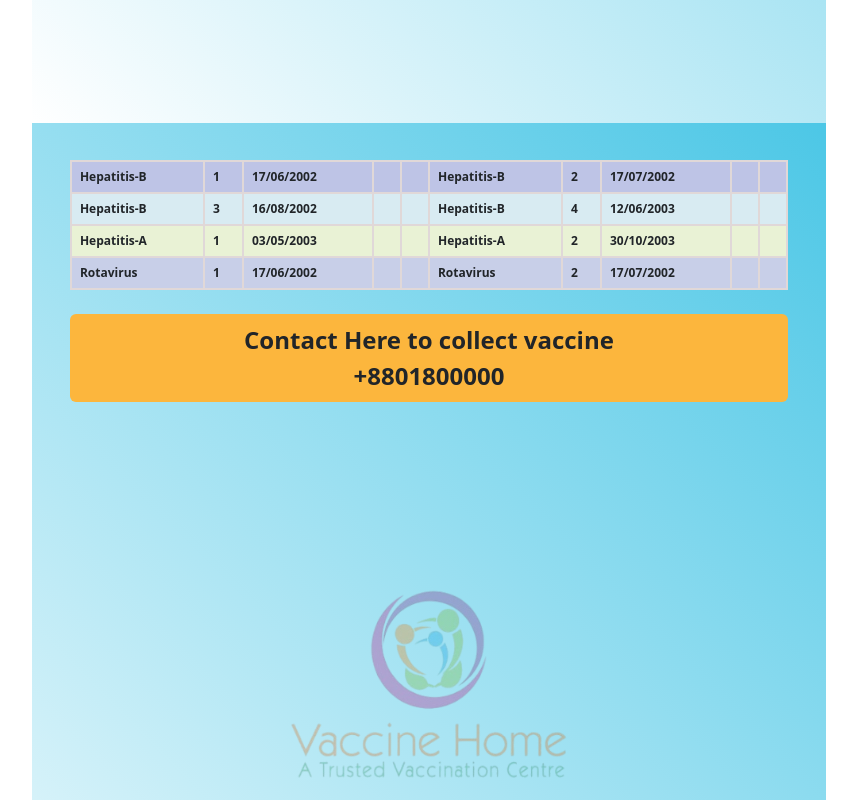
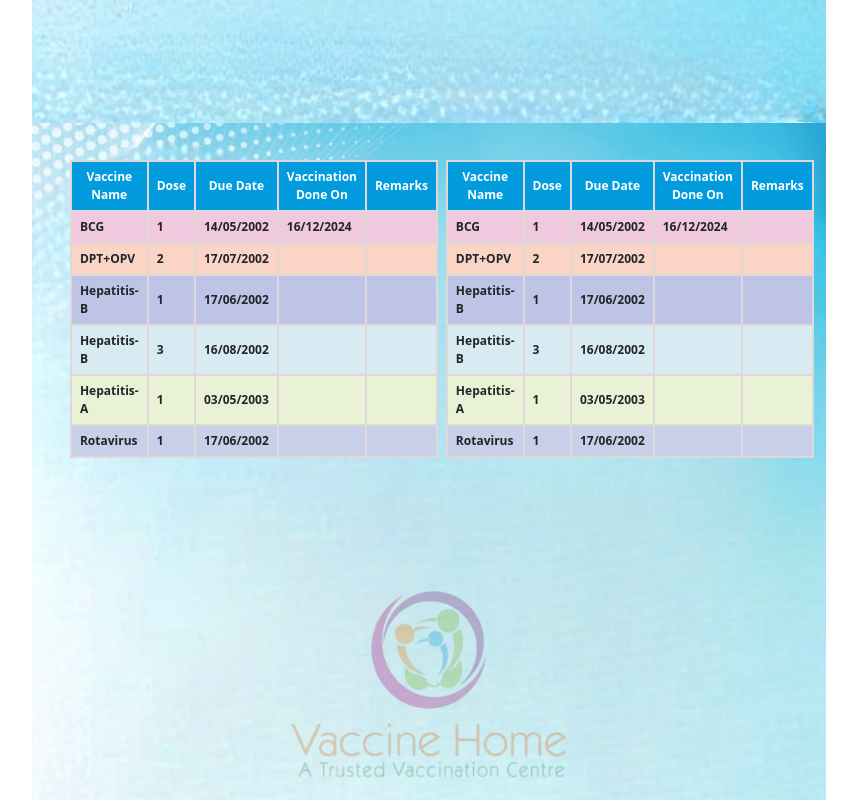
Before and after one commit to SajmulHossain/vaccine-table, a plain HTML site: page index.html in a window 1280 px wide. Shown: the part 1000-1800 px from the top of the page, without its empty margins (211-1068 px from the left). Drawn offline with nearby package versions, Linux system fonts and the light colour scheme.

Commit message:
almost completed

```diff
--- a/index.html
+++ b/index.html
@@ -20,21 +20,23 @@
         width: 210mm;
         height: 297mm;
         margin: auto;
-        position: relative;
       }
 
       .page {
         width: 100%;
         height: 100%;
         padding: 10mm;
-        box-sizing: border-box;
         position: relative;
-        background: rgb(76, 199, 230);
+        /* background: rgb(76, 199, 230);
         background: linear-gradient(
           225deg,
           rgba(76, 199, 230, 1) 0%,
           rgba(255, 255, 255, 0.6111694677871149) 100%
-        );
+        ); */
+
+        background-image: url('./assets/bg.jpeg');
+        background-position: center;
+        background-size: cover;
       }
 
       .watermark {
@@ -109,11 +111,6 @@
               <td>17/07/2002</td>
               <td></td>
               <td></td>
-              <!-- <td>DPT+OPV</td>
-              <td>3</td>
-              <td>16/08/2002</td>
-              <td></td>
-              <td></td> -->
             </tr>
             <tr style="background-color: #bec4e6">
               <td>Hepatitis-B</td>
@@ -121,11 +118,6 @@
               <td>17/06/2002</td>
               <td></td>
               <td></td>
-              <!-- <td>Hepatitis-B</td>
-              <td>2</td>
-              <td>17/07/2002</td>
-              <td></td>
-              <td></td> -->
             </tr>
             <tr style="background-color: #d8ebf2">
               <td>Hepatitis-B</td>
@@ -133,11 +125,6 @@
               <td>16/08/2002</td>
               <td></td>
               <td></td>
-              <!-- <td>Hepatitis-B</td>
-              <td>4</td>
-              <td>12/06/2003</td>
-              <td></td>
-              <td></td> -->
             </tr>
             <tr style="background-color: #e9f2d5">
               <td>Hepatitis-A</td>
@@ -145,11 +132,6 @@
               <td>03/05/2003</td>
               <td></td>
               <td></td>
-              <!-- <td>Hepatitis-A</td>
-              <td>2</td>
-              <td>30/10/2003</td>
-              <td></td>
-              <td></td> -->
             </tr>
             <tr style="background-color: #c8cfe8">
               <td>Rotavirus</td>
@@ -157,11 +139,6 @@
               <td>17/06/2002</td>
               <td></td>
               <td></td>
-              <!-- <td>Rotavirus</td>
-              <td>2</td>
-              <td>17/07/2002</td>
-              <td></td>
-              <td></td> -->
             </tr>
             <tr style="background-color: #f0c9de">
               <td>BCG</td>
@@ -169,11 +146,6 @@
               <td>14/05/2002</td>
               <td>16/12/2024</td>
               <td></td>
-              <!-- <td>DPT+OPV</td>
-              <td>1</td>
-              <td>17/06/2002</td>
-              <td>16/12/2024</td>
-              <td></td> -->
             </tr>
             <tr style="background-color: #fad5c5">
               <td>DPT+OPV</td>
@@ -181,11 +153,6 @@
               <td>17/07/2002</td>
               <td></td>
               <td></td>
-              <!-- <td>DPT+OPV</td>
-              <td>3</td>
-              <td>16/08/2002</td>
-              <td></td>
-              <td></td> -->
             </tr>
             <tr style="background-color: #bec4e6">
               <td>Hepatitis-B</td>
@@ -193,11 +160,6 @@
               <td>17/06/2002</td>
               <td></td>
               <td></td>
-              <!-- <td>Hepatitis-B</td>
-              <td>2</td>
-              <td>17/07/2002</td>
-              <td></td>
-              <td></td> -->
             </tr>
             <tr style="background-color: #d8ebf2">
               <td>Hepatitis-B</td>
@@ -205,11 +167,6 @@
               <td>16/08/2002</td>
               <td></td>
               <td></td>
-              <!-- <td>Hepatitis-B</td>
-              <td>4</td>
-              <td>12/06/2003</td>
-              <td></td>
-              <td></td> -->
             </tr>
             <tr style="background-color: #e9f2d5">
               <td>Hepatitis-A</td>
@@ -217,11 +174,6 @@
               <td>03/05/2003</td>
               <td></td>
               <td></td>
-              <!-- <td>Hepatitis-A</td>
-              <td>2</td>
-              <td>30/10/2003</td>
-              <td></td>
-              <td></td> -->
             </tr>
             <tr style="background-color: #c8cfe8">
               <td>Rotavirus</td>
@@ -229,11 +181,6 @@
               <td>17/06/2002</td>
               <td></td>
               <td></td>
-              <!-- <td>Rotavirus</td>
-              <td>2</td>
-              <td>17/07/2002</td>
-              <td></td>
-              <td></td> -->
             </tr>
             <tr style="background-color: #f0c9de">
               <td>BCG</td>
@@ -241,11 +188,6 @@
               <td>14/05/2002</td>
               <td>16/12/2024</td>
               <td></td>
-              <!-- <td>DPT+OPV</td>
-              <td>1</td>
-              <td>17/06/2002</td>
-              <td>16/12/2024</td>
-              <td></td> -->
             </tr>
             <tr style="background-color: #fad5c5">
               <td>DPT+OPV</td>
@@ -253,11 +195,6 @@
               <td>17/07/2002</td>
               <td></td>
               <td></td>
-              <!-- <td>DPT+OPV</td>
-              <td>3</td>
-              <td>16/08/2002</td>
-              <td></td>
-              <td></td> -->
             </tr>
             <tr style="background-color: #bec4e6">
               <td>Hepatitis-B</td>
@@ -265,11 +202,6 @@
               <td>17/06/2002</td>
               <td></td>
               <td></td>
-              <!-- <td>Hepatitis-B</td>
-              <td>2</td>
-              <td>17/07/2002</td>
-              <td></td>
-              <td></td> -->
             </tr>
             <tr style="background-color: #d8ebf2">
               <td>Hepatitis-B</td>
@@ -277,11 +209,6 @@
               <td>16/08/2002</td>
               <td></td>
               <td></td>
-              <!-- <td>Hepatitis-B</td>
-              <td>4</td>
-              <td>12/06/2003</td>
-              <td></td>
-              <td></td> -->
             </tr>
             <tr style="background-color: #e9f2d5">
               <td>Hepatitis-A</td>
@@ -289,11 +216,6 @@
               <td>03/05/2003</td>
               <td></td>
               <td></td>
-              <!-- <td>Hepatitis-A</td>
-              <td>2</td>
-              <td>30/10/2003</td>
-              <td></td>
-              <td></td> -->
             </tr>
             <tr style="background-color: #c8cfe8">
               <td>Rotavirus</td>
@@ -301,11 +223,6 @@
               <td>17/06/2002</td>
               <td></td>
               <td></td>
-              <!-- <td>Rotavirus</td>
-              <td>2</td>
-              <td>17/07/2002</td>
-              <td></td>
-              <td></td> -->
             </tr>
             <tr style="background-color: #f0c9de">
               <td>BCG</td>
@@ -313,11 +230,6 @@
               <td>14/05/2002</td>
               <td>16/12/2024</td>
               <td></td>
-              <!-- <td>DPT+OPV</td>
-              <td>1</td>
-              <td>17/06/2002</td>
-              <td>16/12/2024</td>
-              <td></td> -->
             </tr>
             <tr style="background-color: #fad5c5">
               <td>DPT+OPV</td>
@@ -325,11 +237,6 @@
               <td>17/07/2002</td>
               <td></td>
               <td></td>
-              <!-- <td>DPT+OPV</td>
-              <td>3</td>
-              <td>16/08/2002</td>
-              <td></td>
-              <td></td> -->
             </tr>
 
           </tbody>
@@ -591,17 +498,39 @@
       </div>
       <div class="page">
         <div class="watermark"></div>
-        <table>
+        <div class="d-flex gap-2">
+          <table>
+          <thead
+            class="text-white"
+            style="background-color: var(--accent-color)"
+          >
+            <tr>
+              <th>Vaccine Name</th>
+              <th>Dose</th>
+              <th>Due Date</th>
+              <th>Vaccination Done On</th>
+              <th>Remarks</th>
+            </tr>
+          </thead>
           <tbody>
-<tr style="background-color: #bec4e6">
+            <tr style="background-color: #f0c9de">
+              <td>BCG</td>
+              <td>1</td>
+              <td>14/05/2002</td>
+              <td>16/12/2024</td>
+              <td></td>
+            </tr>
+            <tr style="background-color: #fad5c5">
+              <td>DPT+OPV</td>
+              <td>2</td>
+              <td>17/07/2002</td>
+              <td></td>
+              <td></td>
+            </tr>
+            <tr style="background-color: #bec4e6">
               <td>Hepatitis-B</td>
               <td>1</td>
               <td>17/06/2002</td>
-              <td></td>
-              <td></td>
-              <td>Hepatitis-B</td>
-              <td>2</td>
-              <td>17/07/2002</td>
               <td></td>
               <td></td>
             </tr>
@@ -611,9 +540,64 @@
               <td>16/08/2002</td>
               <td></td>
               <td></td>
+            </tr>
+            <tr style="background-color: #e9f2d5">
+              <td>Hepatitis-A</td>
+              <td>1</td>
+              <td>03/05/2003</td>
+              <td></td>
+              <td></td>
+            </tr>
+            <tr style="background-color: #c8cfe8">
+              <td>Rotavirus</td>
+              <td>1</td>
+              <td>17/06/2002</td>
+              <td></td>
+              <td></td>
+            </tr>
+
+          </tbody>
+        </table>
+
+        <table>
+          <thead
+            class="text-white"
+            style="background-color: var(--accent-color)"
+          >
+            <tr>
+              <th>Vaccine Name</th>
+              <th>Dose</th>
+              <th>Due Date</th>
+              <th>Vaccination Done On</th>
+              <th>Remarks</th>
+            </tr>
+          </thead>
+          <tbody>
+            <tr style="background-color: #f0c9de">
+              <td>BCG</td>
+              <td>1</td>
+              <td>14/05/2002</td>
+              <td>16/12/2024</td>
+              <td></td>
+            </tr>
+            <tr style="background-color: #fad5c5">
+              <td>DPT+OPV</td>
+              <td>2</td>
+              <td>17/07/2002</td>
+              <td></td>
+              <td></td>
+            </tr>
+            <tr style="background-color: #bec4e6">
               <td>Hepatitis-B</td>
-              <td>4</td>
-              <td>12/06/2003</td>
+              <td>1</td>
+              <td>17/06/2002</td>
+              <td></td>
+              <td></td>
+            </tr>
+            <tr style="background-color: #d8ebf2">
+              <td>Hepatitis-B</td>
+              <td>3</td>
+              <td>16/08/2002</td>
               <td></td>
               <td></td>
             </tr>
@@ -623,11 +607,6 @@
               <td>03/05/2003</td>
               <td></td>
               <td></td>
-              <td>Hepatitis-A</td>
-              <td>2</td>
-              <td>30/10/2003</td>
-              <td></td>
-              <td></td>
             </tr>
             <tr style="background-color: #c8cfe8">
               <td>Rotavirus</td>
@@ -635,17 +614,10 @@
               <td>17/06/2002</td>
               <td></td>
               <td></td>
-              <td>Rotavirus</td>
-              <td>2</td>
-              <td>17/07/2002</td>
-              <td></td>
-              <td></td>
             </tr>
+
           </tbody>
         </table>
-
-        <div style="background-color: var(--border-color);" class="mt-4 rounded text-center">
-          <p class="p-2 fw-bold fs-4">Contact Here to collect vaccine <br> +8801800000</p>
         </div>
       </div>
     </div>
```
Also changed, not shown: assets/bg.jpeg (added).
